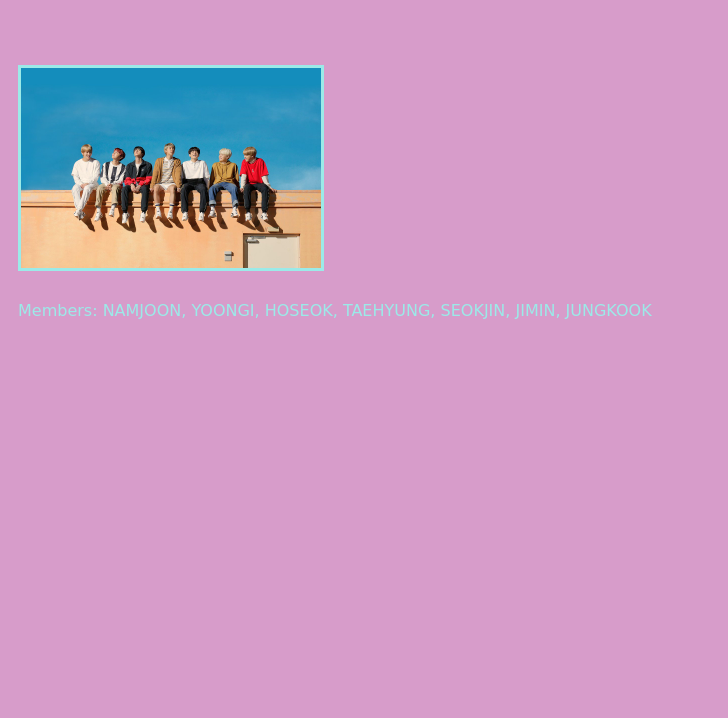
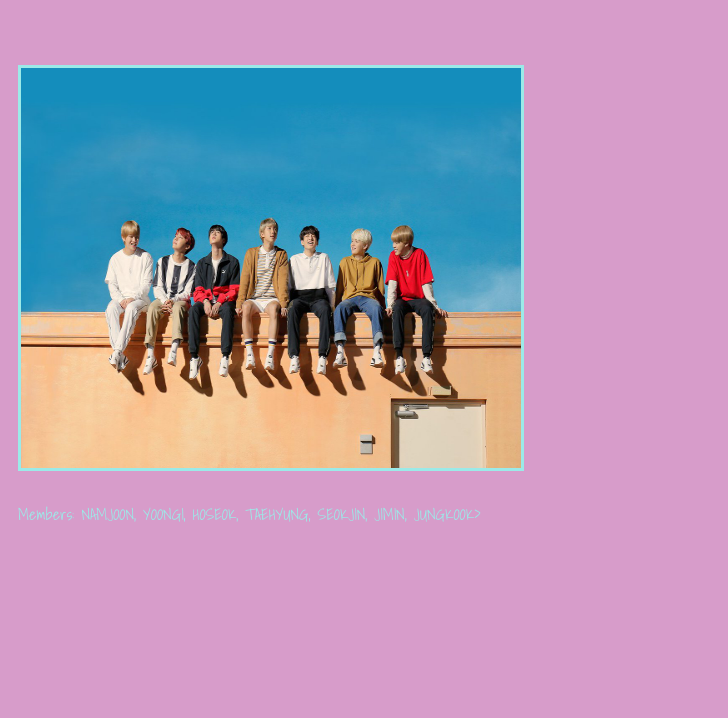
Before and after one commit to chicharronez/chicharronez.github.io, a plain HTML site: page index.html in a window 1280 px wide. Shown: the part 82-800 px from the top of the page, without its empty margins (0-728 px from the left). Drawn offline with Linux system fonts and the light colour scheme; a web font is replaced by a local one.

Commit message:
Initial Commit

```diff
--- a/index.html
+++ b/index.html
@@ -4,19 +4,19 @@
 </script>
 <head>
   <title>Itzel Medina</title>
-  <style>
+
   <style>
   @import url('https://fonts.googleapis.com/css?family=Baloo+Chettan|Gloria+Hallelujah|Gochi+Hand|Hammersmith+One|Luckiest+Guy|Monoton|Patrick+Hand|Permanent+Marker|Shadows+Into+Light&display=swap');
   </style>
-  </style>
+
   <link rel="stylesheet" href= "mystyles.css">
 </head>
 <body>
-  <h1 id = "headingone">BTS</h1>
+  <h1 id = "headingone"> B T S </h1>
   <div>
-  <img id= "change" src = "bts.jpg" width = 300 height = 200>
+  <img id= "change" src = "bts.jpg" width = 500 height = 400>
   <div>
-    <p id="par1"> Members: NAMJOON, YOONGI, HOSEOK, TAEHYUNG, SEOKJIN, JIMIN, JUNGKOOK
+    <p id="par1"> Members: NAMJOON, YOONGI, HOSEOK, TAEHYUNG, SEOKJIN, JIMIN, JUNGKOOK>
 </body>
 </html>
 
```
